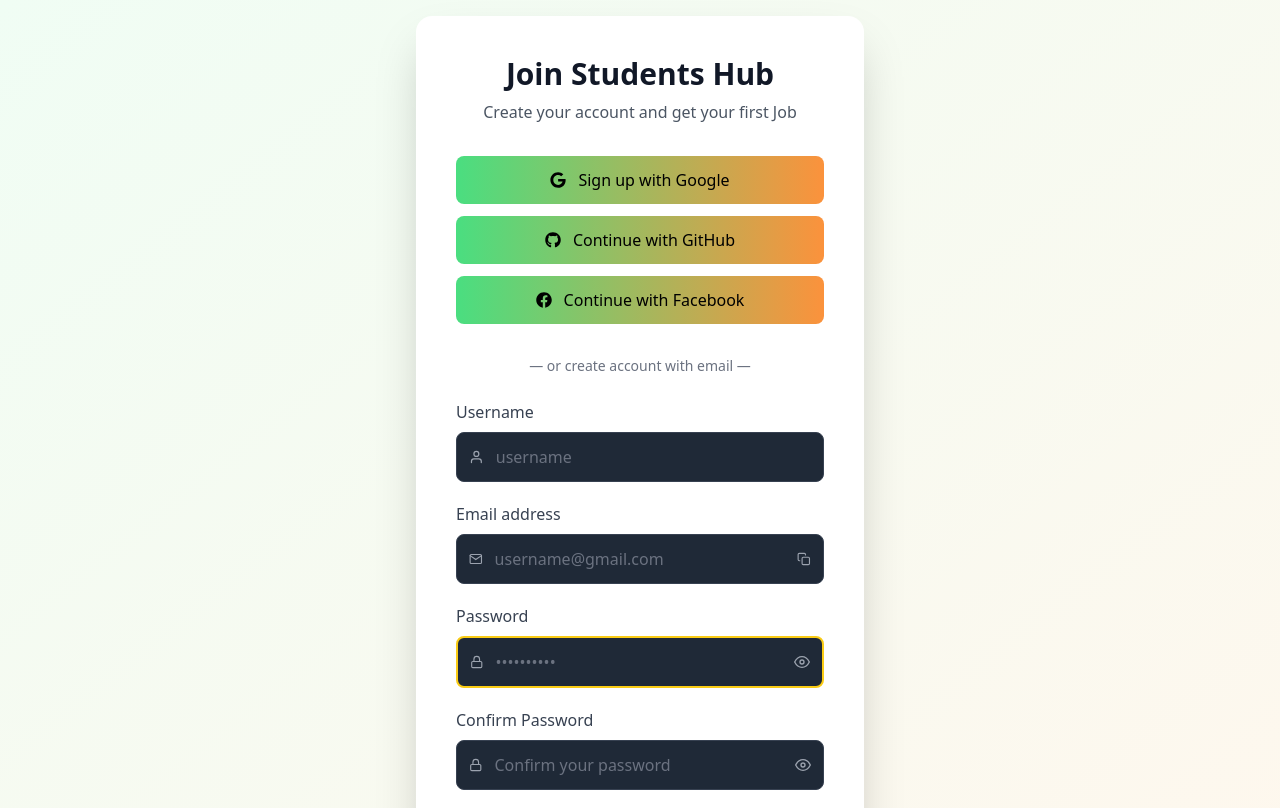
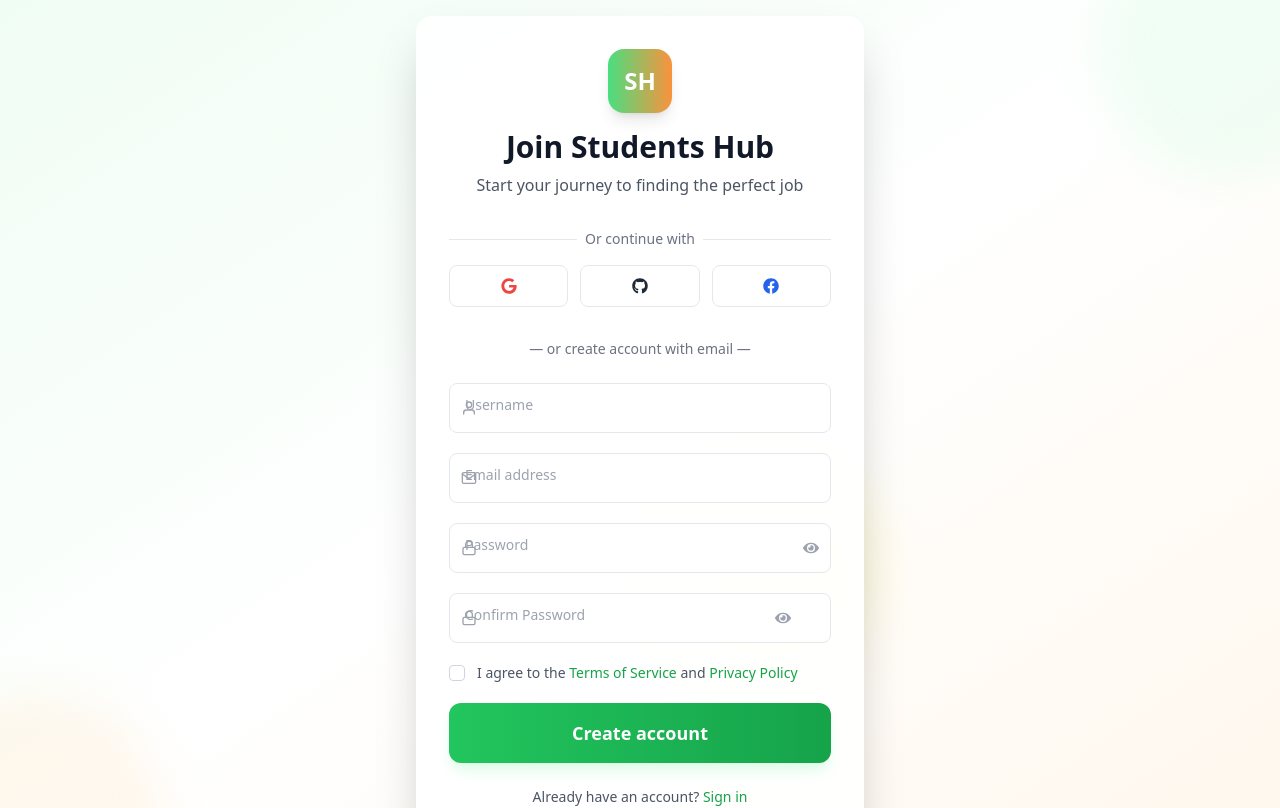
Before and after one commit to NdegeSimon/StudentsHub, a React (Vite) app in the folder client/: page /signup in a window 1280 px wide. Shown: the top 808 px of the page. Built offline with nearby package versions, Linux system fonts and the light colour scheme.

Commit message:
implement signup page with authentication

```diff
--- a/client/package.json
+++ b/client/package.json
@@ -10,9 +10,12 @@
     "preview": "vite preview"
   },
   "dependencies": {
+    "@tailwindcss/forms": "^0.5.10",
     "firebase": "^12.6.0",
+    "framer-motion": "^12.23.25",
     "react": "^19.2.0",
     "react-dom": "^19.2.0",
+    "react-icons": "^5.5.0",
     "react-router-dom": "^7.10.1"
   },
   "devDependencies": {
--- a/client/src/pages/Signup.jsx
+++ b/client/src/pages/Signup.jsx
@@ -1,13 +1,10 @@
-import React, { useState } from "react";
-import { FaGoogle, FaDiscord, FaFacebook, FaGithub } from "react-icons/fa";
-import { FiMail, FiUser, FiLock, FiEye, FiEyeOff, FiCopy } from "react-icons/fi";
-import { useNavigate } from "react-router-dom";
+import React, { useState, useEffect } from "react";
+import { useNavigate, Link } from "react-router-dom";
+import { FaGoogle, FaGithub, FaFacebook, FaEye, FaEyeSlash, FaCheckCircle, FaTimesCircle, FaInfoCircle, FaArrowRight } from "react-icons/fa";
+import { FiUser, FiMail, FiLock, FiCopy, FiCheck, FiAlertCircle } from "react-icons/fi";
+import { motion, AnimatePresence } from "framer-motion";
 import { googleProvider } from "./firebase.js";
 import { getAuth, signInWithPopup, GithubAuthProvider, FacebookAuthProvider } from "firebase/auth";
-
-
-
-
 
 const Signup = () => {
   const navigate = useNavigate();
@@ -51,14 +48,16 @@ const signInWithGitHub = async () => {
       console.error(error);
     }
   };
- const handleFacebookLogin = async () => {
+
+  const handleFacebookSignUp = async () => {
     try {
       const result = await signInWithPopup(auth, facebookProvider);
       console.log("User:", result.user);
     } catch (error) {
-    console.error("Facebook Login Error:", error);
+      console.error("Facebook SignUp Error:", error);
     }
   };
+
   const handleChange = (e) => {
     setFormData({ ...formData, [e.target.name]: e.target.value });
     setError("");
@@ -150,14 +149,57 @@ const signInWithGitHub = async () => {
   const strength = checkPasswordStrength(formData.password);
   const strengthCount = Object.values(strength).filter(Boolean).length;
 
+  // Animation variants
+  const containerVariants = {
+    hidden: { opacity: 0, y: 20 },
+    visible: {
+      opacity: 1,
+      y: 0,
+      transition: {
+        duration: 0.6,
+        when: "beforeChildren",
+        staggerChildren: 0.1,
+      },
+    },
+  };
+
+  const itemVariants = {
+    hidden: { y: 20, opacity: 0 },
+    visible: {
+      y: 0,
+      opacity: 1,
+      transition: {
+        duration: 0.5,
+      },
+    },
+  };
+
   return (
-    <div className="min-h-screen w-full flex items-center justify-center p-4 bg-gradient-to-br from-green-50 to-orange-50 m-0">
-      <div className="w-full max-w-md bg-white p-10 rounded-2xl shadow-2xl">
+    <div className="min-h-screen w-full flex items-center justify-center p-4 bg-gradient-to-br from-green-50 via-white to-orange-50 bg-opacity-50 m-0 relative overflow-hidden">
+      {/* Animated background elements */}
+      <div className="absolute inset-0 overflow-hidden">
+        <div className="absolute -top-20 -right-20 w-64 h-64 bg-green-100 rounded-full mix-blend-multiply filter blur-xl opacity-40 animate-blob"></div>
+        <div className="absolute -bottom-20 -left-20 w-64 h-64 bg-orange-100 rounded-full mix-blend-multiply filter blur-xl opacity-40 animate-blob animation-delay-2000"></div>
+        <div className="absolute top-1/2 left-1/2 w-64 h-64 bg-yellow-100 rounded-full mix-blend-multiply filter blur-xl opacity-40 animate-blob animation-delay-4000"></div>
+      </div>
 
-        <h1 className="text-3xl font-bold text-center mb-2 text-gray-900">Join Students Hub</h1>
-        <p className="text-gray-600 text-center mb-8">
-          Create your account and get your first Job
-        </p>
+      <motion.div
+        className="w-full max-w-md bg-white/90 backdrop-blur-sm p-8 rounded-2xl shadow-2xl border border-white/20 relative z-10"
+        initial="hidden"
+        animate="visible"
+        variants={containerVariants}
+      >
+        <div className="text-center mb-8">
+          <div className="w-16 h-16 bg-gradient-to-r from-green-400 to-orange-400 rounded-2xl flex items-center justify-center mx-auto mb-4 shadow-lg">
+            <span className="text-2xl font-bold text-white">SH</span>
+          </div>
+          <motion.h1 className="text-3xl font-bold text-gray-900 mb-2" variants={itemVariants}>
+            Join Students Hub
+          </motion.h1>
+          <motion.p className="text-gray-600" variants={itemVariants}>
+            Start your journey to finding the perfect job
+          </motion.p>
+        </div>
 
         {error && (
           <div className="mb-4 p-3 bg-red-100 border border-red-400 text-red-700 rounded-lg text-sm">
@@ -172,26 +214,40 @@ const signInWithGitHub = async () => {
         )}
 
         {/* Social Buttons */}
-        <div className="space-y-3 mb-8">
+        <motion.div className="space-y-4 mb-8" variants={itemVariants}>
+          <div className="relative">
+            <div className="absolute inset-0 flex items-center">
+              <div className="w-full border-t border-gray-200"></div>
+            </div>
+            <div className="relative flex justify-center text-sm">
+              <span className="px-2 bg-white text-gray-500">Or continue with</span>
+            </div>
+          </div>
+
+          <div className="grid grid-cols-3 gap-3">
             <button
               onClick={handleGoogleSignUp}
-                   className="w-full flex items-center justify-center gap-3 bg-gradient-to-r from-green-400 to-orange-400 hover:bg-green-800 transition p-3 rounded-lg text-black font-medium">
-               <FaGoogle className="text-red" /> Sign up with Google
+              className="w-full flex items-center justify-center p-3 rounded-lg border border-gray-200 hover:bg-gray-50 transition-colors"
+              aria-label="Sign up with Google"
+            >
+              <FaGoogle className="text-red-500" />
             </button>
-
-
             <button
               onClick={signInWithGitHub}
-                  className="w-full flex items-center justify-center gap-3 bg-gradient-to-r from-green-400 to-orange-400 hover:bg-green-800 transition p-3 rounded-lg text-black font-medium">
-            <FaGithub className="text-black-400" /> Continue with GitHub
+              className="w-full flex items-center justify-center p-3 rounded-lg border border-gray-200 hover:bg-gray-50 transition-colors"
+              aria-label="Continue with GitHub"
+            >
+              <FaGithub className="text-gray-800" />
             </button>
-
             <button
-            onClick={handleFacebookLogin}
-            className="w-full flex items-center justify-center gap-3 bg-gradient-to-r from-green-400 to-orange-400 hover:bg-green-800 transition p-3 rounded-lg text-black font-medium">
-            <FaFacebook className="text-black-400" /> Continue with Facebook
+              onClick={handleFacebookSignUp}
+              className="w-full flex items-center justify-center p-3 rounded-lg border border-gray-200 hover:bg-gray-50 transition-colors"
+              aria-label="Continue with Facebook"
+            >
+              <FaFacebook className="text-blue-600" />
             </button>
           </div>
+        </motion.div>
 
         <p className="text-gray-500 text-center text-sm mb-6">
           — or create account with email —
@@ -199,156 +255,281 @@ const signInWithGitHub = async () => {
 
         {/* Form */}
         <div className="space-y-5">
-
-          <div>
-            <label className="block mb-2 text-gray-700 font-medium">Username</label>
-            <div className="flex items-center gap-3 bg-gray-800 p-3 rounded-lg border border-gray-700">
-              <FiUser className="text-gray-400" />
+          <motion.div className="space-y-1" variants={itemVariants}>
+            <div className="relative">
               <input
                 type="text"
-                placeholder="username"
+                id="username"
                 name="username"
                 value={formData.username}
                 onChange={handleChange}
-                className="w-full bg-transparent outline-none text-white placeholder-gray-500"
+                className="peer w-full px-4 py-3 pl-11 rounded-lg border border-gray-200 focus:border-green-400 focus:ring-2 focus:ring-green-100 outline-none transition-all duration-200"
+                placeholder=" "
               />
+              <label
+                htmlFor="username"
+                className="absolute left-3 -top-2.5 px-1 bg-white text-xs text-gray-500 transition-all duration-200 peer-placeholder-shown:text-sm peer-placeholder-shown:text-gray-400 peer-placeholder-shown:top-3 peer-focus:-top-2.5 peer-focus:text-xs peer-focus:text-green-600"
+              >
+                Username
+              </label>
+              <FiUser className="absolute left-3 top-1/2 -translate-y-1/2 text-gray-400 peer-focus:text-green-500 transition-colors" />
+              {formData.username && (
+                <FiCheck className="absolute right-3 top-1/2 -translate-y-1/2 text-green-500" />
+              )}
             </div>
-          </div>
+          </motion.div>
 
-          <div>
-            <label className="block mb-2 text-gray-700 font-medium">Email address</label>
-            <div className="flex items-center gap-3 bg-gray-800 p-3 rounded-lg border border-gray-700">
-              <FiMail className="text-gray-400" />
+          <motion.div className="space-y-1" variants={itemVariants}>
+            <div className="relative">
               <input
                 type="email"
-                placeholder="username@gmail.com"
+                id="email"
                 name="email"
                 value={formData.email}
                 onChange={handleChange}
-                className="w-full bg-transparent outline-none text-white placeholder-gray-500"
+                className="peer w-full px-4 py-3 pl-11 rounded-lg border border-gray-200 focus:border-green-400 focus:ring-2 focus:ring-green-100 outline-none transition-all duration-200"
+                placeholder=" "
               />
-              <FiCopy className="text-gray-400 cursor-pointer hover:text-gray-300" />
+              <label
+                htmlFor="email"
+                className="absolute left-3 -top-2.5 px-1 bg-white text-xs text-gray-500 transition-all duration-200 peer-placeholder-shown:text-sm peer-placeholder-shown:text-gray-400 peer-placeholder-shown:top-3 peer-focus:-top-2.5 peer-focus:text-xs peer-focus:text-green-600"
+              >
+                Email address
+              </label>
+              <FiMail className="absolute left-3 top-1/2 -translate-y-1/2 text-gray-400 peer-focus:text-green-500 transition-colors" />
+              {formData.email && (
+                <FiCheck className="absolute right-3 top-1/2 -translate-y-1/2 text-green-500" />
+              )}
             </div>
-          </div>
+          </motion.div>
 
-          <div>
-            <label className="block mb-2 text-gray-700 font-medium">Password</label>
-            <div className="flex items-center gap-3 bg-gray-800 p-3 rounded-lg border-2 border-yellow-400">
-              <FiLock className="text-gray-400" />
+          <motion.div className="space-y-1" variants={itemVariants}>
+            <div className="relative">
               <input
                 type={showPassword ? "text" : "password"}
-                placeholder="••••••••••"
+                id="password"
                 name="password"
                 value={formData.password}
                 onChange={handleChange}
-                className="w-full bg-transparent outline-none text-white placeholder-gray-500"
+                className="peer w-full px-4 py-3 pl-11 pr-10 rounded-lg border border-gray-200 focus:border-green-400 focus:ring-2 focus:ring-green-100 outline-none transition-all duration-200"
+                placeholder=" "
               />
+              <label
+                htmlFor="password"
+                className="absolute left-3 -top-2.5 px-1 bg-white text-xs text-gray-500 transition-all duration-200 peer-placeholder-shown:text-sm peer-placeholder-shown:text-gray-400 peer-placeholder-shown:top-3 peer-focus:-top-2.5 peer-focus:text-xs peer-focus:text-green-600"
+              >
+                Password
+              </label>
+              <FiLock className="absolute left-3 top-1/2 -translate-y-1/2 text-gray-400 peer-focus:text-green-500 transition-colors" />
               <button
                 type="button"
                 onClick={() => setShowPassword(!showPassword)}
-                className="text-gray-400 hover:text-gray-300"
+                className="absolute right-3 top-1/2 -translate-y-1/2 text-gray-400 hover:text-gray-600 transition-colors"
+                aria-label={showPassword ? "Hide password" : "Show password"}
               >
-                {showPassword ? <FiEyeOff /> : <FiEye />}
+                {showPassword ? <FaEyeSlash /> : <FaEye />}
               </button>
             </div>
 
-            {/* Password Strength Checker */}
             {formData.password && (
-              <div className="mt-4 space-y-3">
-                <div className="flex gap-1">
-                  {[...Array(5)].map((_, i) => (
+              <div className="mt-2 space-y-2">
+                <div className="h-1.5 w-full bg-gray-200 rounded-full overflow-hidden">
                   <div
-                      key={i}
-                      className={`h-1 flex-1 rounded-full transition ${
-                        i < strengthCount
-                          ? strengthCount <= 2
-                            ? "bg-red-500"
-                            : strengthCount <= 3
-                            ? "bg-yellow-500"
-                            : "bg-green-500"
-                          : "bg-gray-300"
-                      }`}
-                    />
-                  ))}
+                    className={`h-full rounded-full ${
+                      strengthCount === 1
+                        ? "bg-red-500 w-1/4"
+                        : strengthCount === 2
+                        ? "bg-yellow-500 w-1/2"
+                        : strengthCount === 3
+                        ? "bg-blue-500 w-3/4"
+                        : strengthCount === 4
+                        ? "bg-green-500 w-full"
+                        : "bg-gray-200 w-0"
+                    } transition-all duration-300`}
+                  ></div>
                 </div>
-
-                <div className="grid grid-cols-2 gap-2 text-sm">
-                  <div className="flex items-center gap-2">
-                    <span className={strength.length ? "text-green-500" : "text-gray-400"}>✓</span>
-                    <span className={strength.length ? "text-green-600" : "text-gray-500"}>8+ characters</span>
+                <div className="grid grid-cols-2 gap-1 text-xs text-gray-500">
+                  <div className="flex items-center">
+                    {strength.lowercase ? (
+                      <FaCheckCircle className="text-green-500 mr-1" size={12} />
+                    ) : (
+                      <FaTimesCircle className="text-gray-300 mr-1" size={12} />
+                    )}
+                    <span>Lowercase</span>
                   </div>
-                  <div className="flex items-center gap-2">
-                    <span className={strength.uppercase ? "text-green-500" : "text-gray-400"}>✓</span>
-                    <span className={strength.uppercase ? "text-green-600" : "text-gray-500"}>Uppercase</span>
+                  <div className="flex items-center">
+                    {strength.uppercase ? (
+                      <FaCheckCircle className="text-green-500 mr-1" size={12} />
+                    ) : (
+                      <FaTimesCircle className="text-gray-300 mr-1" size={12} />
+                    )}
+                    <span>Uppercase</span>
                   </div>
-                  <div className="flex items-center gap-2">
-                    <span className={strength.lowercase ? "text-green-500" : "text-gray-400"}>✓</span>
-                    <span className={strength.lowercase ? "text-green-600" : "text-gray-500"}>Lowercase</span>
+                  <div className="flex items-center">
+                    {strength.number ? (
+                      <FaCheckCircle className="text-green-500 mr-1" size={12} />
+                    ) : (
+                      <FaTimesCircle className="text-gray-300 mr-1" size={12} />
+                    )}
+                    <span>Number</span>
                   </div>
-                  <div className="flex items-center gap-2">
-                    <span className={strength.number ? "text-green-500" : "text-gray-400"}>✓</span>
-                    <span className={strength.number ? "text-green-600" : "text-gray-500"}>Number</span>
-                  </div>
-                  <div className="flex items-center gap-2">
-                    <span className={strength.special ? "text-green-500" : "text-gray-400"}>✓</span>
-                    <span className={strength.special ? "text-green-600" : "text-gray-500"}>Special char</span>
+                  <div className="flex items-center">
+                    {strength.special ? (
+                      <FaCheckCircle className="text-green-500 mr-1" size={12} />
+                    ) : (
+                      <FaTimesCircle className="text-gray-300 mr-1" size={12} />
+                    )}
+                    <span>Special char</span>
                   </div>
                 </div>
               </div>
             )}
-          </div>
+          </motion.div>
 
-          <div>
-            <label className="block mb-2 text-gray-700 font-medium">Confirm Password</label>
-            <div className="flex items-center gap-3 bg-gray-800 p-3 rounded-lg border border-gray-700">
-              <FiLock className="text-gray-400" />
+          <motion.div className="space-y-1" variants={itemVariants}>
+            <div className="relative">
               <input
                 type={showConfirm ? "text" : "password"}
-                placeholder="Confirm your password"
+                id="confirmPassword"
                 name="confirmPassword"
                 value={formData.confirmPassword}
                 onChange={handleChange}
-                className="w-full bg-transparent outline-none text-white placeholder-gray-500"
+                className={`peer w-full px-4 py-3 pl-11 pr-10 rounded-lg border ${
+                  formData.password &&
+                  formData.confirmPassword &&
+                  formData.password !== formData.confirmPassword
+                    ? "border-red-400 focus:border-red-400 focus:ring-red-100"
+                    : "border-gray-200 focus:border-green-400 focus:ring-green-100"
+                } focus:ring-2 outline-none transition-all duration-200`}
+                placeholder=" "
               />
+              <label
+                htmlFor="confirmPassword"
+                className={`absolute left-3 -top-2.5 px-1 bg-white text-xs transition-all duration-200 peer-placeholder-shown:text-sm peer-placeholder-shown:top-3 peer-focus:-top-2.5 peer-focus:text-xs ${
+                  formData.password &&
+                  formData.confirmPassword &&
+                  formData.password !== formData.confirmPassword
+                    ? "text-red-500 peer-placeholder-shown:text-red-400 peer-focus:text-red-500"
+                    : "text-gray-500 peer-placeholder-shown:text-gray-400 peer-focus:text-green-600"
+                }`}
+              >
+                Confirm Password
+              </label>
+              <FiLock
+                className={`absolute left-3 top-1/2 -translate-y-1/2 ${
+                  formData.password &&
+                  formData.confirmPassword &&
+                  formData.password !== formData.confirmPassword
+                    ? "text-red-400"
+                    : "text-gray-400 peer-focus:text-green-500"
+                } transition-colors`}
+              />
+
+              {formData.confirmPassword && (
+                <>
+                  {formData.password === formData.confirmPassword ? (
+                    <FiCheck className="absolute right-3 top-1/2 -translate-y-1/2 text-green-500" />
+                  ) : (
+                    <FiAlertCircle className="absolute right-3 top-1/2 -translate-y-1/2 text-red-500" />
+                  )}
+                </>
+              )}
+
               <button
                 type="button"
                 onClick={() => setShowConfirm(!showConfirm)}
-                className="text-gray-400 hover:text-gray-300"
+                className="absolute right-10 top-1/2 -translate-y-1/2 text-gray-400 hover:text-gray-600 transition-colors"
+                aria-label={showConfirm ? "Hide password" : "Show password"}
               >
-                {showConfirm ? <FiEyeOff /> : <FiEye />}
+                {showConfirm ? <FaEyeSlash /> : <FaEye />}
               </button>
             </div>
+
+            {formData.password &&
+              formData.confirmPassword &&
+              formData.password !== formData.confirmPassword && (
+                <p className="mt-1 text-xs text-red-500 flex items-center">
+                  <FiAlertCircle className="mr-1" /> Passwords don't match
+                </p>
+              )}
+          </motion.div>
+
+          <motion.div className="flex items-start gap-3 mb-6" variants={itemVariants}>
+            <div className="flex items-center h-5">
+              <input
+                id="terms"
+                type="checkbox"
+                className="h-4 w-4 text-green-500 border-gray-300 rounded focus:ring-green-400 cursor-pointer"
+              />
             </div>
+            <label htmlFor="terms" className="text-sm text-gray-600 cursor-pointer">
+              I agree to the{" "}
+              <a href="#" className="text-green-600 font-medium hover:underline">
+                Terms of Service
+              </a>{" "}
+              and{" "}
+              <a href="#" className="text-green-600 font-medium hover:underline">
+                Privacy Policy
+              </a>
+            </label>
+          </motion.div>
 
-          <div className="flex items-center gap-2">
-            <input type="checkbox" className="accent-yellow-400 w-4 h-4" />
-            <p className="text-gray-600 text-sm">
-              I agree to the{" "}
-              <span className="text-yellow-600 cursor-pointer font-medium hover:underline">Terms of Service</span> and{" "}
-              <span className="text-yellow-600 cursor-pointer font-medium hover:underline">Privacy Policy</span>
-            </p>
-          </div>
-
+          <motion.div
+            variants={itemVariants}
+            whileHover={{ scale: 1.01 }}
+            whileTap={{ scale: 0.99 }}
+          >
             <button
               onClick={handleSignup}
               disabled={loading}
-            className="w-full bg-gradient-to-r from-green-400 to-orange-400 hover:from-yellow-500 hover:to-green-500 transition p-3 rounded-lg text-lg font-bold text-gray-900 shadow-lg disabled:opacity-50 disabled:cursor-not-allowed"
+              className="group w-full bg-gradient-to-r from-green-500 to-green-600 hover:from-green-600 hover:to-green-700 transition-all duration-300 p-4 rounded-xl text-lg font-semibold text-white shadow-lg shadow-green-100 hover:shadow-green-200 disabled:opacity-70 disabled:cursor-not-allowed flex items-center justify-center gap-2"
             >
-            {loading ? "Creating account..." : "Create account"}
+              {loading ? (
+                <>
+                  <svg
+                    className="animate-spin -ml-1 mr-2 h-5 w-5 text-white"
+                    xmlns="http://www.w3.org/2000/svg"
+                    fill="none"
+                    viewBox="0 0 24 24"
+                  >
+                    <circle
+                      className="opacity-25"
+                      cx="12"
+                      cy="12"
+                      r="10"
+                      stroke="currentColor"
+                      strokeWidth="4"
+                    ></circle>
+                    <path
+                      className="opacity-75"
+                      fill="currentColor"
+                      d="M4 12a8 8 0 018-8V0C5.373 0 0 5.373 0 12h4zm2 5.291A7.962 7.962 0 014 12H0c0 3.042 1.135 5.824 3 7.938l3-2.647z"
+                    ></path>
+                  </svg>
+                  Creating account...
+                </>
+              ) : (
+                <>
+                  <span>Create account</span>
+                </>
+              )}
             </button>
+          </motion.div>
         </div>
 
-        <p className="text-center text-gray-600 mt-6 text-sm">
+        <motion.p
+          className="text-center text-gray-600 mt-6 text-sm"
+          variants={itemVariants}
+        >
           Already have an account?{" "}
-          <button
-  className="text-yellow-600 hover:underline cursor-pointer font-medium"
-  onClick={() => navigate("/Login")}
+          <Link
+            to="/login"
+            className="text-green-600 font-medium hover:underline hover:text-green-700 transition-colors"
           >
-  Log in
-</button>
-
-        </p>
-      </div>
+            Sign in
+          </Link>
+        </motion.p>
+      </motion.div>
     </div>
   );
 };
```
Also changed, not shown: client/tailwind.config.js (+31 -2 lines), 1 other file (tests, documents, lock files or other folders). Lines whose indentation alone changed are shown as unchanged.
